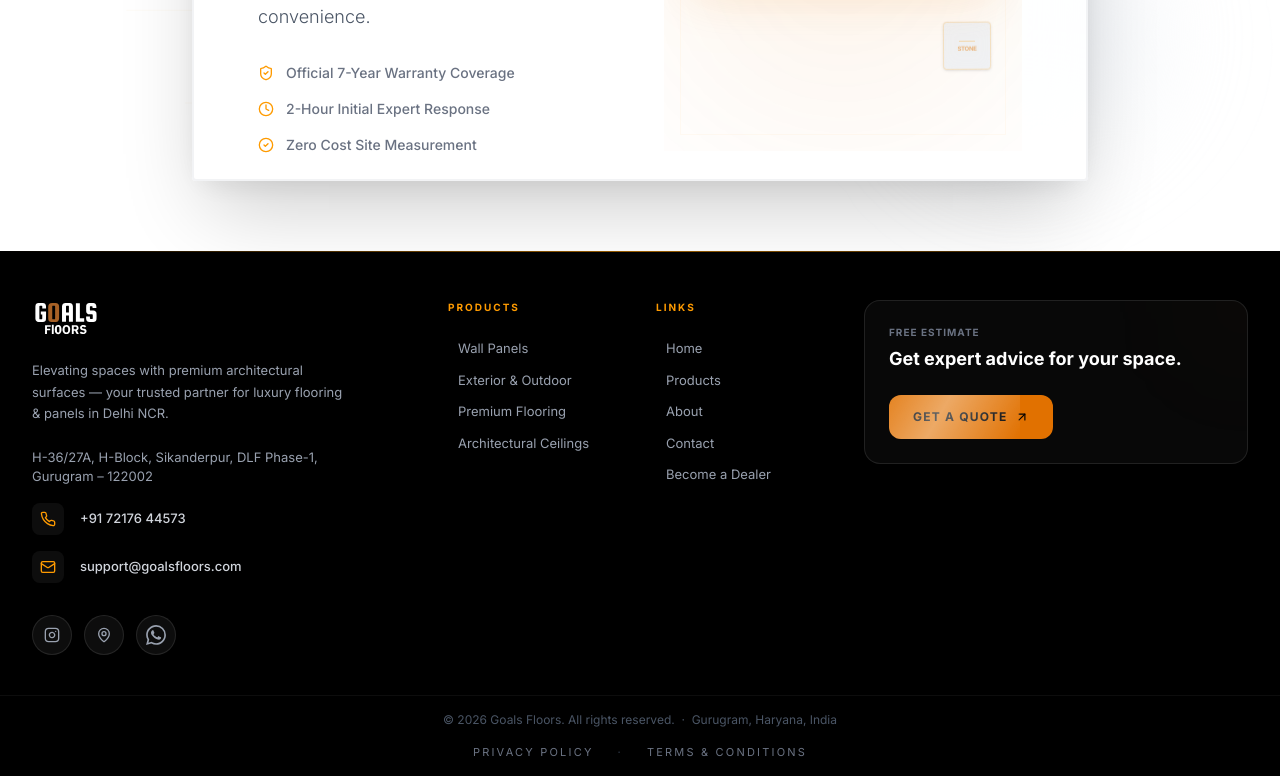
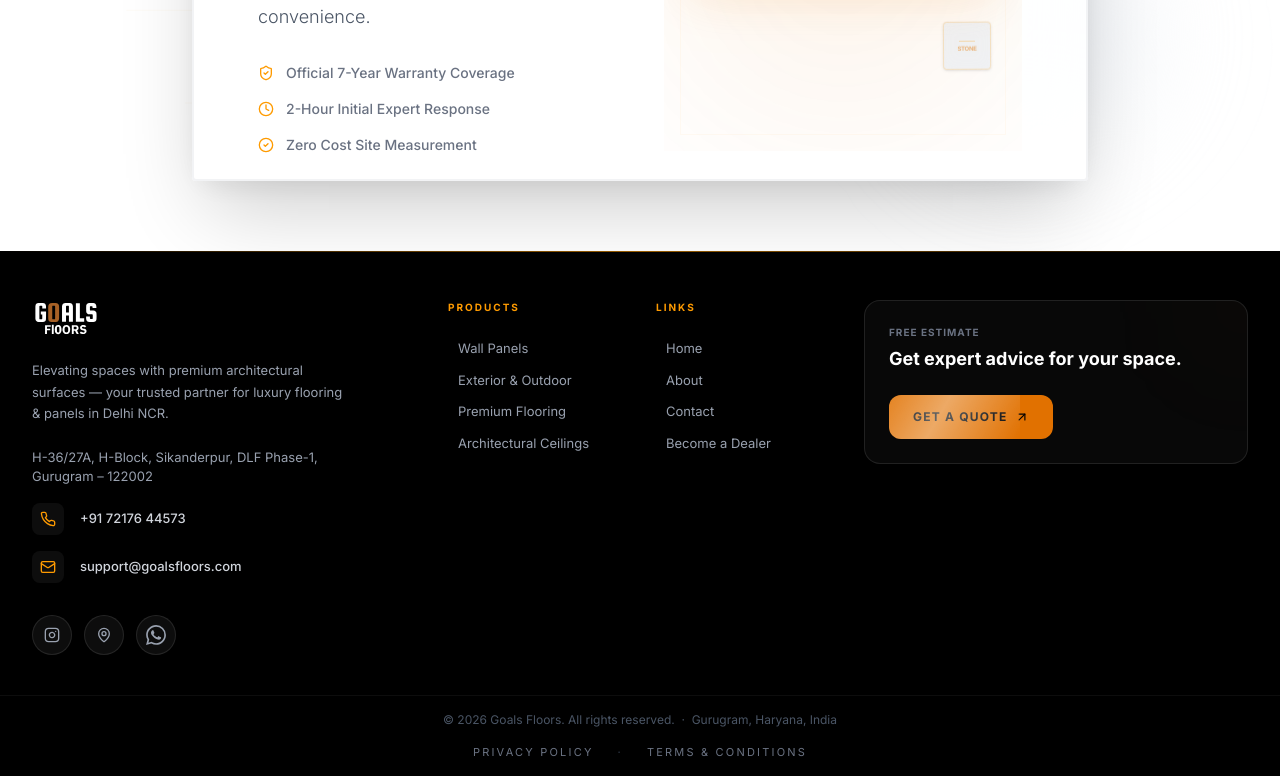
Before and after one commit to goalsfloorsworld-tech/goalsfloors, a Next.js app: page / in a window 1280 px wide. Shown: the part 4085-4861 px from the top of the page. Built offline with nearby package versions, Linux system fonts and the light colour scheme.

Commit message:
UI: Update footer links and make Products heading a link

```diff
--- a/src/components/Footer.tsx
+++ b/src/components/Footer.tsx
@@ -20,7 +20,6 @@ const productCategories = [
 
 const navLinks = [
   { name: "Home", href: "/" },
-  { name: "Products", href: "/products" },
   { name: "About", href: "/about" },
   { name: "Contact", href: "/contact" },
   { name: "Become a Dealer", href: "/dealer" },
@@ -110,7 +109,7 @@ export default function Footer() {
             <div className="grid grid-cols-2 gap-x-6 gap-y-8 w-full max-w-xs mx-auto lg:hidden">
               <div className="flex flex-col items-center lg:items-start text-center lg:text-left">
                 <h3 className="text-[10px] font-bold uppercase tracking-[0.2em] text-amber-500 mb-6">
-                  Products
+                  <Link href="/products" className="hover:text-white transition-colors">Products</Link>
                 </h3>
                 <ul className="flex flex-col items-center lg:items-start gap-3">
                   {productCategories.map((p) => (
@@ -181,7 +180,7 @@ export default function Footer() {
           {/* ── Col 3 – Products (desktop only) ── */}
           <div className="hidden lg:flex lg:col-span-2 flex-col items-start text-left lg:order-2">
             <h3 className="text-[10px] font-bold uppercase tracking-[0.2em] text-amber-500 mb-6">
-              Products
+              <Link href="/products" className="hover:text-white transition-colors">Products</Link>
             </h3>
             <ul className="flex flex-col items-start gap-3">
               {productCategories.map((p) => (
```
